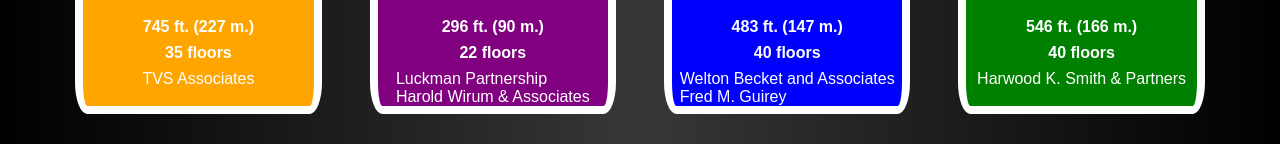
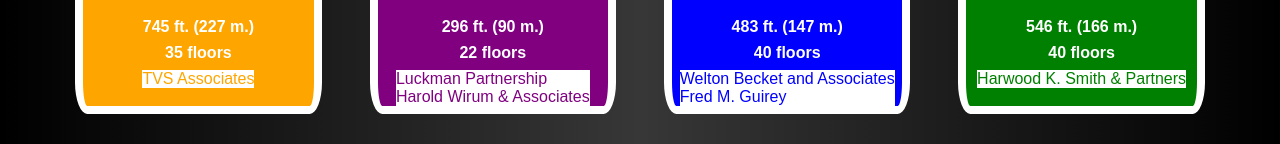
Before and after one commit to georgealv96/project3, a React (Vite) app: page / in a window 1280 px wide. Shown: the part 780-924 px from the top of the page. Built offline with nearby package versions, Linux system fonts and the light colour scheme.

Commit message:
passed a new prop to style inside a component

```diff
--- a/src/App.css
+++ b/src/App.css
@@ -76,3 +76,7 @@
   text-align: center;
   padding-bottom: 0.5em;
 }
+
+#architect {
+  background-color: white;
+}
--- a/src/components/Architect.jsx
+++ b/src/components/Architect.jsx
@@ -1,5 +1,9 @@
 const Architect = (props) => {
-  return <p>{props.architect}</p>
+  return (
+    <p id="architect" style={{ color: props.color }}>
+      {props.architect}
+    </p>
+  )
 }
 
 export default Architect
--- a/src/components/Building.jsx
+++ b/src/components/Building.jsx
@@ -25,7 +25,7 @@
       <HeightBar heightBar={props.building} />
       <div>
         {props.building.architects.map((architect) => (
-          <Architect architect={architect} />
+          <Architect architect={architect} color={buildingColor} />
         ))}
       </div>
     </div>
```
